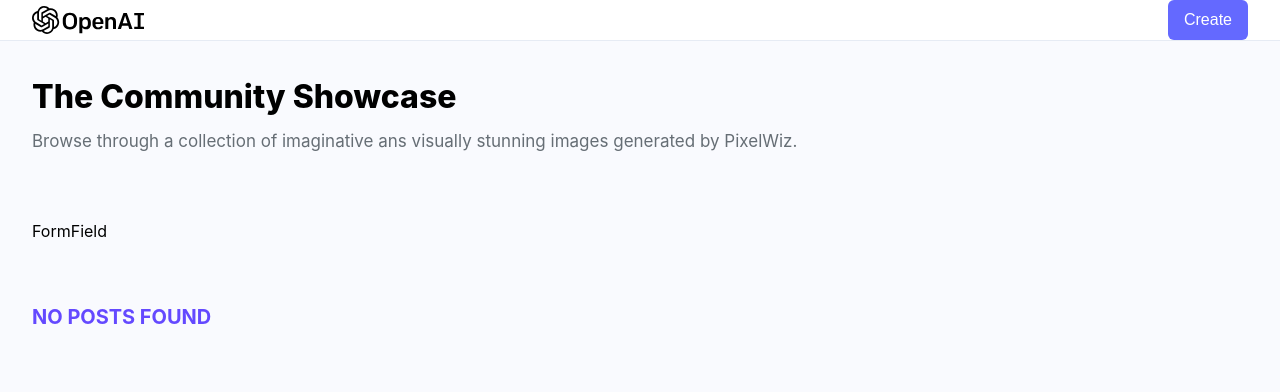
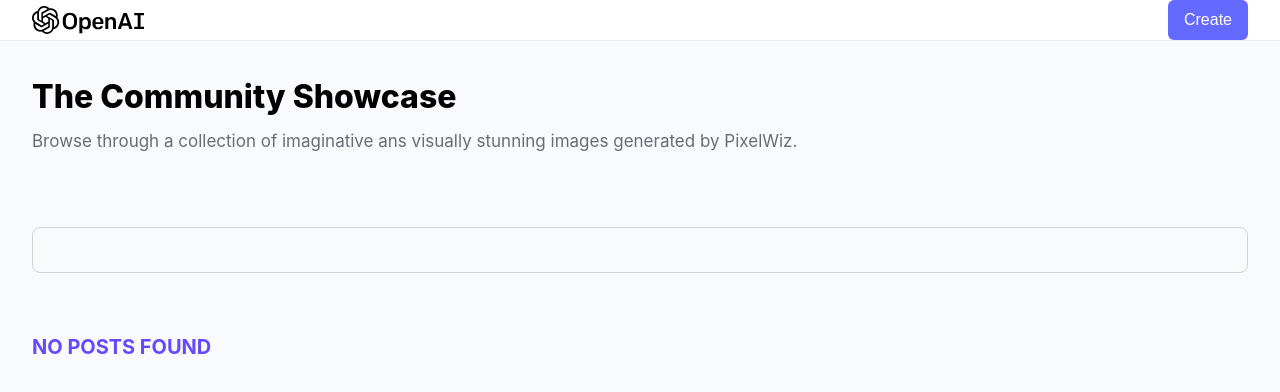
Before and after one commit to Bhavyaatrivedi/PixelWiz, a React (Vite) app in the folder client/: page / in a window 1280 px wide. Shown: the top 392 px of the page. Built offline with nearby package versions, Linux system fonts and the light colour scheme; a web font is replaced by a local one.

Commit message:
create posts

```diff
--- a/client/src/components/FormField.jsx
+++ b/client/src/components/FormField.jsx
@@ -1,9 +1,44 @@
-import React from 'react'
+import React from 'react';
 
-const FormField = () => {
-  return (
-    <div>FormField</div>
-  )
-}
+const FormField = ({
+  labelName,
+  type,
+  name,
+  placeholder,
+  value,
+  handleChange,
+  isSurpriseMe,
+  handleSurpriseMe,
+}) => (
+  <div>
+    <div className="flex items-center gap-2 mb-2">
+      <label
+        htmlFor={name}
+        className="block text-sm font-medium text-gray-900"
+      >
+        {labelName}
+      </label>
+      {isSurpriseMe && (
+        <button
+          type="button"
+          onClick={handleSurpriseMe}
+          className="font-semibold text-xs bg-[#EcECF1] py-1 px-2 rounded-[5px] text-black"
+        >
+          Surprise me
+        </button>
+      )}
+    </div>
+    <input
+      type={type}
+      id={name}
+      name={name}
+      className="bg-gray-50 border border-gray-300 text-gray-900 text-sm rounded-lg focus:ring-[#6469ff] focus:border-[#6469ff] outline-none block w-full p-3"
+      placeholder={placeholder}
+      value={value}
+      onChange={handleChange}
+      required
+    />
+  </div>
+);
 
-export default FormField
+export default FormField;
```
